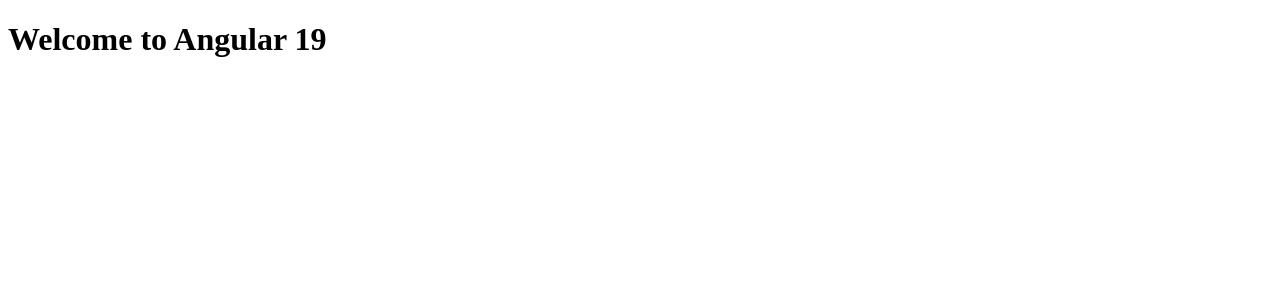
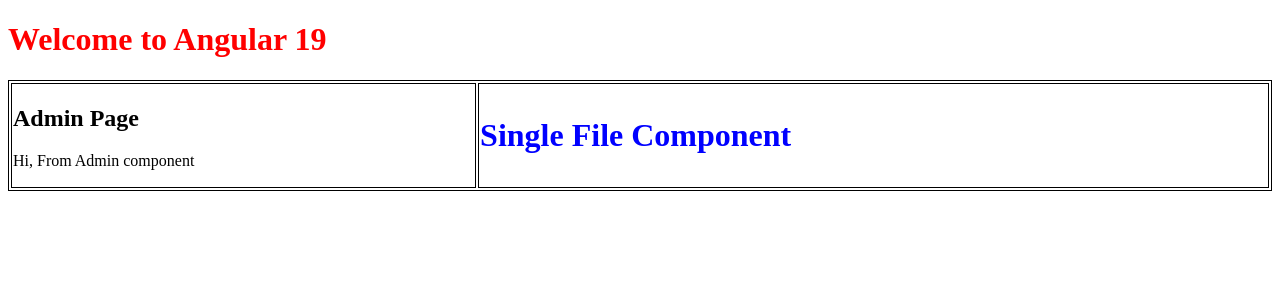
Before and after one commit to Sourav8184/Angular, an Angular app: page / in a window 1280 px wide. Shown: the top 300 px of the page. Built offline with nearby package versions, Linux system fonts and the light colour scheme.

Commit message:
Practice Angular component creation and styling with user/admin examples

```diff
--- a/src/app/app.component.css
+++ b/src/app/app.component.css
@@ -0,0 +1,3 @@
+.heading-text {
+  color: red;
+}
--- a/src/app/app.component.html
+++ b/src/app/app.component.html
@@ -1 +1,7 @@
-<h1>Welcome to Angular 19</h1>
+<h1 class="heading-text">Welcome to Angular 19</h1>
+<table style="width: 100%; border: 1px solid black">
+  <tr>
+    <td style="border: 1px solid black"><app-admin></app-admin></td>
+    <td style="border: 1px solid black"><app-user></app-user></td>
+  </tr>
+</table>
--- a/src/app/app.component.ts
+++ b/src/app/app.component.ts
@@ -1,10 +1,12 @@
 import { Component } from '@angular/core';
+import { AdminComponent } from './components/admin/admin.component';
+import { UserComponent } from './components/user/user.component';
 // import { RouterOutlet } from '@angular/router';
 
 @Component({
   selector: 'app-root',
   // imports: [RouterOutlet],
-  imports: [],
+  imports: [AdminComponent, UserComponent],
   templateUrl: './app.component.html',
   styleUrl: './app.component.css',
 })
--- a/src/app/components/admin/admin.component.html
+++ b/src/app/components/admin/admin.component.html
@@ -1 +1,2 @@
-<p>admin works!</p>
+<h2>Admin Page</h2>
+<p>Hi, From Admin component</p>
--- a/src/app/components/user/user.component.html
+++ /dev/null
@@ -1 +0,0 @@
-<p>user works!</p>
--- a/src/app/components/user/user.component.ts
+++ b/src/app/components/user/user.component.ts
@@ -3,7 +3,7 @@
 @Component({
   selector: 'app-user',
   imports: [],
-  templateUrl: './user.component.html',
-  styleUrl: './user.component.css',
+  template: '<h1 class="text-danger">Single File Component</h1>',
+  styles: ['.text-danger{ color: blue }'],
 })
 export class UserComponent {}
```
Also changed, not shown: src/app/components/user/user.component.css (deleted), 1 other file (tests, documents, lock files or other folders).
